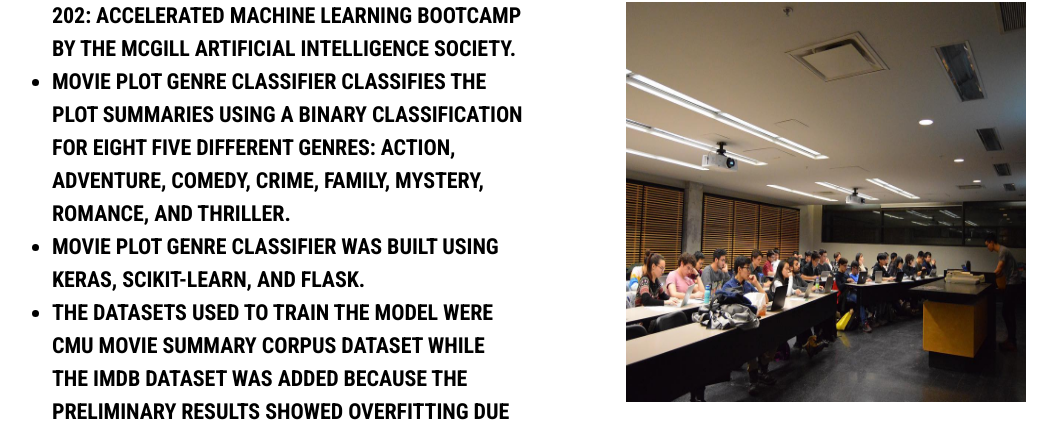
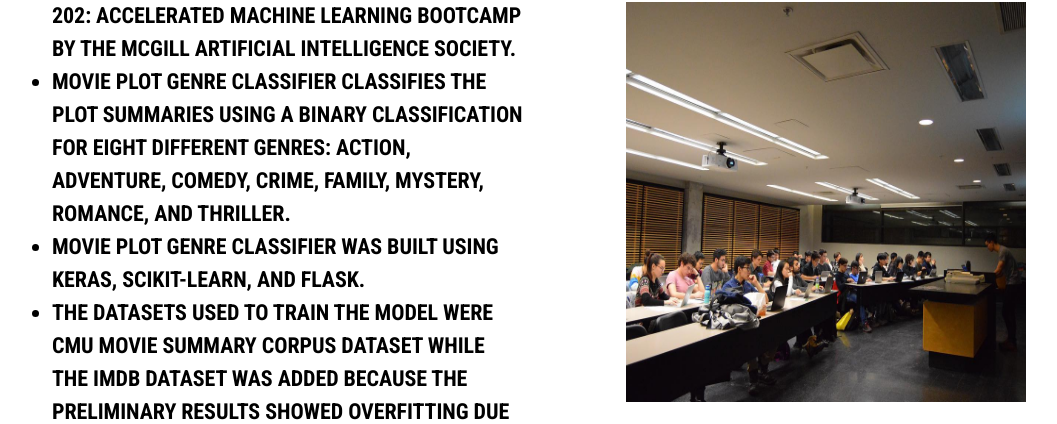
Before and after one commit to TamPhilip/Cinemascan-Web-App, a Flask app: page / in a window 1280 px wide. Shown: the part 2630-3054 px from the top of the page, without its empty margins (116-1173 px from the left). Run offline with Flask 2, Linux system fonts and the light colour scheme; some libraries are stand-ins or nearby versions.

Commit message:
Changed templates

```diff
--- a/templates/main.html
+++ b/templates/main.html
@@ -9,8 +9,8 @@
   <meta name="author" content="PhilipTam">
   <link rel="stylesheet" href="static/css/styles.css">
       <!--bootstrap-->
-    <link rel="stylesheet" href="http://maxcdn.bootstrapcdn.com/font-awesome/4.2.0/css/font-awesome.min.css">
-      <link rel="stylesheet" href="https://stackpath.bootstrapcdn.com/bootstrap/4.3.1/css/bootstrap.min.css" integrity="sha384-ggOyR0iXCbMQv3Xipma34MD+dH/1fQ784/j6cY/iJTQUOhcWr7x9JvoRxT2MZw1T" crossorigin="anonymous">
+    <link href="https://maxcdn.bootstrapcdn.com/font-awesome/4.6.3/css/font-awesome.min.css" rel="stylesheet">
+    <link rel="stylesheet" href="https://stackpath.bootstrapcdn.com/bootstrap/4.3.1/css/bootstrap.min.css" integrity="sha384-ggOyR0iXCbMQv3Xipma34MD+dH/1fQ784/j6cY/iJTQUOhcWr7x9JvoRxT2MZw1T" crossorigin="anonymous">
     <script src="https://ajax.googleapis.com/ajax/libs/jquery/3.3.1/jquery.min.js"></script>
     <script src="https://cdnjs.cloudflare.com/ajax/libs/popper.js/1.14.7/umd/popper.min.js" integrity="sha384-UO2eT0CpHqdSJQ6hJty5KVphtPhzWj9WO1clHTMGa3JDZwrnQq4sF86dIHNDz0W1" crossorigin="anonymous"></script>
     <script src="https://stackpath.bootstrapcdn.com/bootstrap/4.3.1/js/bootstrap.min.js" integrity="sha384-JjSmVgyd0p3pXB1rRibZUAYoIIy6OrQ6VrjIEaFf/nJGzIxFDsf4x0xIM+B07jRM" crossorigin="anonymous"></script>
@@ -129,18 +129,7 @@
          <div class="text">
              <ul id="mais_info">
                  <li> This project is the final project for MAIS-202: Accelerated Machine Learning Bootcamp by the McGill Artificial Intelligence Society. </li>
-                 <li> Movie Plot Genre Classifier classifies the plot summaries using a binary classification for
-                     eight
-                     five
-                     different genres: Action,
-                     Adventure,
-                     Comedy,
-                     Crime,
-                     Family,
-                     Mystery,
-                     Romance,
-                     and
-                     Thriller.</li>
+                 <li> Movie Plot Genre Classifier classifies the plot summaries using a binary classification for eight different genres: Action, Adventure, Comedy, Crime, Family, Mystery, Romance, and Thriller.</li>
                  <li >Movie Plot Genre Classifier was built using Keras, Scikit-learn, and Flask.</li>
                  <li> The datasets used to train the model were CMU Movie Summary Corpus Dataset while the IMDB Dataset was added because the preliminary results showed overfitting due to a lack of data.</li>
                  <li>The model used to make predict is a Bidirectional LSTM while the features used for the model extracted were from the 10000 most common words and Keras Tokenizer API for the sequencing. </li>
```
